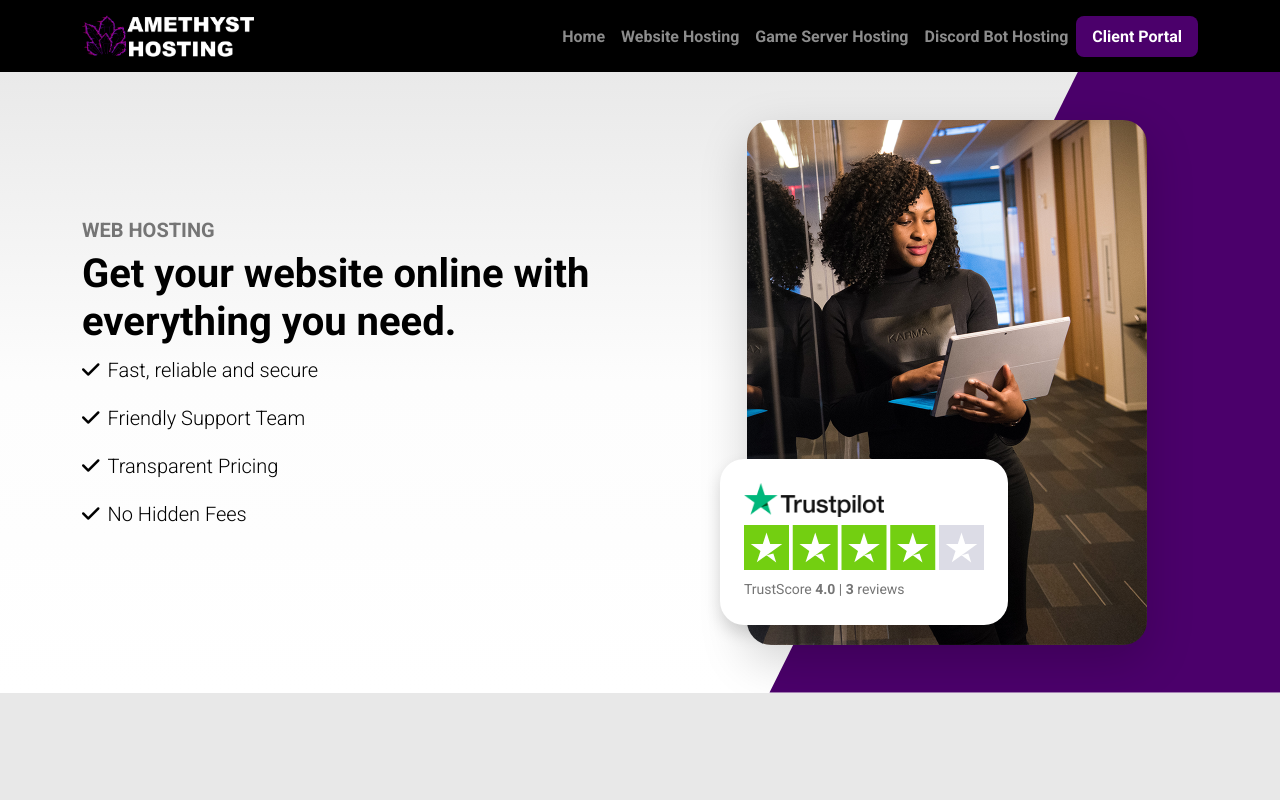
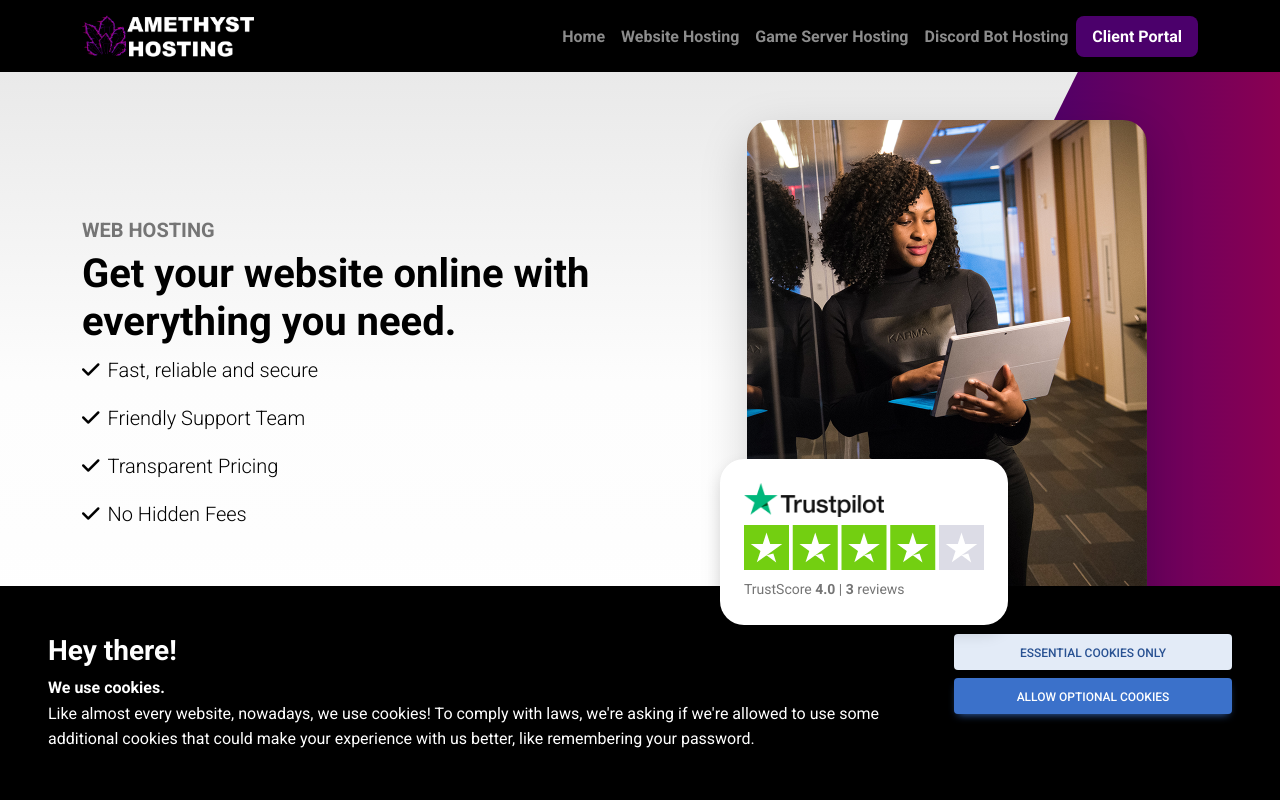
Before and after one commit to ZephyrB/AmethystHostingV2, a PHP site: page / in a window 1280 px wide. Run offline with PHP 8.4, Linux system fonts and the light colour scheme; a stand-in replaces the project's code that opens the database connection; some libraries are stand-ins or nearby versions.

Commit message:
Added cookies and styling

```diff
--- a/config.php
+++ b/config.php
@@ -1,5 +1,14 @@
 <?php
 include('inc/database.php'); // includes hidden database files
+if(isset($_GET['c'])) {
+    $c = $_GET['c'];
+    if($c) {
+        setcookie('accepted',true,time()+60*60*24*30,'/','.amethysthosting.co.uk');
+    } else {
+        setcookie('accepted',false,time()+60*60*24*30,'/','.amethysthosting.co.uk');
+    }
+    Header("Location: ".explode('?',$_SERVER['REQUEST_URI'])[0]);
+}
 session_start(); // starts session cookies for essential cookies
 date_default_timezone_set('Europe/London'); // sets timezone
 $conn = mysqli_connect(SQLHOST,SQLUSERNAME,SQLAUTH); // connects to database
--- a/index.php
+++ b/index.php
@@ -22,6 +22,7 @@ include('config.php');
     }
     section.jumbotron .polygon {
       clip-path:polygon(1800px 0,100% 0, 100% 100%, .3% 100%);
+      background:linear-gradient(to right,#4b006b 0,#4b006b,#8a0052 100%);
       position:absolute;
       top:0;
       right:0;
@@ -71,6 +72,12 @@ include('config.php');
       transform:scale(1,1);
     }
     }
+    .cookies {
+      background-color:black;
+      color:#fff;
+      position:fixed;
+      bottom:0;
+    }
   </style>
 </head>
 <body class="bg-light text-black">
@@ -93,7 +100,7 @@ include('config.php');
 </nav>
 <!-- Jumbotron -->
 <section class="jumbotron">
-  <div class="polygon h-100 bg-primary"></div>
+  <div class="polygon h-100"></div>
   <div class="container py-3 py-md-5">
     <div class="row align-items-center">
       <div class="col-lg-7 col-md-10 col-12 mx-auto mb-4 mb-md-5 mb-lg-0 text-center text-lg-start">
@@ -135,6 +142,24 @@ include('config.php');
     </div>
   </div>
 </section>
+<?php
+if(!isset($_COOKIE['accepted'])) {
+?>
+<div class="container-fluid cookies p-5">
+  <div class="row">
+    <div class="col-lg-9 col-md-8">
+      <p class="h3 fw-bold">Hey there!</p>
+      <p class="m-0"><strong>We use cookies.</strong><br>Like almost every website, nowadays, we use cookies! To comply with laws,
+      we're asking if we're allowed to use some additional cookies that could
+      make your experience with us better, like remembering your password.
+    </div>
+    <div class="col-lg-3 col-md-4">
+      <a class="btn btn-secondary btn-block" href="?c=false">Essential Cookies Only</a>
+      <a class="btn btn-primary btn-block" href="?c=true">Allow Optional Cookies</a>
+    </div>
+  </div>
+</div>
+<?php } ?>
 <script type="text/javascript" src="js/mdb.min.js"></script>
 <script type="text/javascript"></script>
 </body>
```
